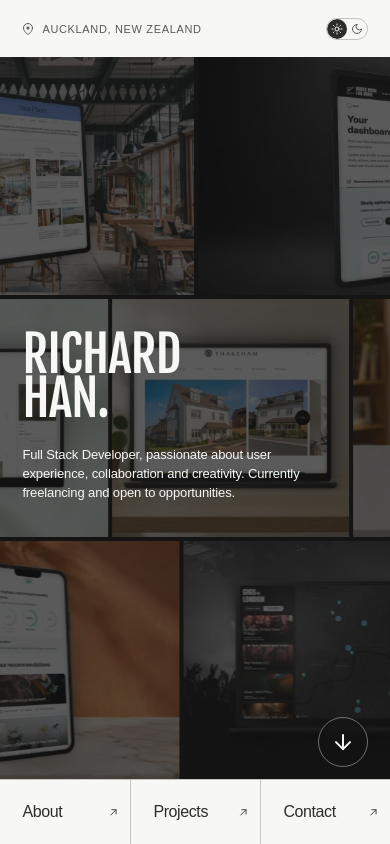
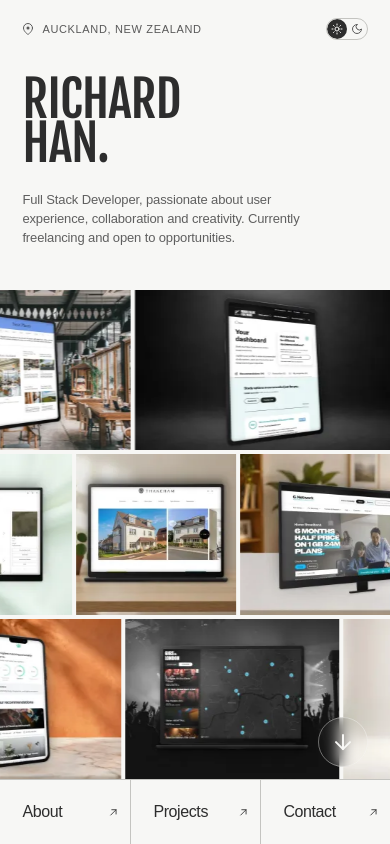
Before and after one commit to rlyhan/Richard-Han-Portfolio-New, a React (Vite) app: page / in a window 390 px wide. Built offline with nearby package versions, Linux system fonts and the light colour scheme.

Commit message:
style: lift the mobile hero's type off the ticker onto the light ground
The name and note sit on fog in the desktop's ink, and the ticker follows
them as its own undimmed band down to the blocks.

Co-Authored-By: Claude Opus 5.5 <noreply@anthropic.com>

```diff
--- a/src/components/home/HomeIntro.jsx
+++ b/src/components/home/HomeIntro.jsx
@@ -3,15 +3,16 @@ import { INTRO_LINES, INTRO_NOTE } from "../../data/home.data";
 import { MD_UP, useMediaQuery } from "../../hooks/useMediaQuery";
 import Byline from "../layout/Byline";
 import SplitLine from "../common/SplitLine";
-import TickerGround from "../common/TickerGround";
+import ProjectTicker from "../common/ProjectTicker";
 
 export const INTRO_GUTTER_CLASS =
   "px-[1.4rem] md:px-[clamp(1.75rem,3.2vw,3.5rem)]";
 
-// The left half of the hero: the byline at the top, and the name with its note —
-// under it below md, above it from md. From md this spans the hero's full height in two equal rows: the note
-// closes the top one and the name opens the bottom, its cap line level with the
-// split between About and Contact. The foot it overlaps is HomeFooter's.
+// The left half of the hero: the byline at the top, and the name with its note.
+// Below md the ticker follows them, full-bleed down to the blocks. From md this
+// spans the hero's full height in two equal rows: the note closes the top one and
+// the name opens the bottom, its cap line level with the split between About and
+// Contact. The foot it overlaps is HomeFooter's.
 //
 // Three planes the hero's exit moves, and they don't all leave together — see
 // useHeroHandoff. The h1's lines and the note rise (`setLineRef`, `setNoteRef`);
@@ -33,13 +34,11 @@ const HomeIntro = ({ headingRef, setLineRef, setNoteRef, setToplineRef }) => {
         <Byline topLineRef={setToplineRef} />
       </div>
 
-      <div className="relative isolate -mx-[1.4rem] mt-[1.35rem] flex flex-1 flex-col justify-center px-[1.4rem] py-[clamp(1rem,3svh,2.2rem)] md:contents">
-        {!isMdUp && <TickerGround sizes="52vh" />}
-
+      <div className="mt-[clamp(1.5rem,5svh,3rem)] flex flex-1 flex-col md:contents">
         <h1
           ref={headingRef}
           id="home-heading"
-          className="font-heading text-[clamp(2.6rem,min(12.8vw,7.2svh),4.25rem)] leading-[0.88] tracking-[-0.015em] text-chalk uppercase md:leading-[0.86] md:row-start-2 md:text-ink md:text-[clamp(3.5rem,min(5.9vw,11svh),5.875rem)] md:[text-box:trim-start_cap_alphabetic]"
+          className="font-heading text-[clamp(2.6rem,min(12.8vw,7.2svh),4.25rem)] leading-[0.88] tracking-[-0.015em] text-ink uppercase md:row-start-2 md:leading-[0.86] md:text-[clamp(3.5rem,min(5.9vw,11svh),5.875rem)] md:[text-box:trim-start_cap_alphabetic]"
         >
           {INTRO_LINES.map((line, i) => (
             <span
@@ -55,10 +54,19 @@ const HomeIntro = ({ headingRef, setLineRef, setNoteRef, setToplineRef }) => {
         </h1>
         <p
           ref={setNoteRef}
-          className="mt-[clamp(0.95rem,3svh,1.6rem)] max-w-[25.5rem] pr-8 font-arial text-[0.8125rem] leading-[1.45] tracking-[-0.01em] text-pretty text-chalk md:col-start-1 md:row-start-1 md:mt-0 md:mb-8 md:max-w-[34ch] md:self-end md:pr-0 md:text-[clamp(1.25rem,1.75vw,1.625rem)] md:leading-[1.3] md:text-hush"
+          className="mt-[clamp(0.95rem,3svh,1.6rem)] max-w-[25.5rem] pr-8 font-arial text-[0.8125rem] leading-[1.45] tracking-[-0.01em] text-pretty text-hush md:col-start-1 md:row-start-1 md:mt-0 md:mb-8 md:max-w-[34ch] md:self-end md:pr-0 md:text-[clamp(1.25rem,1.75vw,1.625rem)] md:leading-[1.3]"
         >
           {INTRO_NOTE}
         </p>
+
+        {!isMdUp && (
+          <div
+            aria-hidden="true"
+            className="-mx-[1.4rem] mt-[clamp(1.5rem,5svh,3rem)] min-h-0 flex-1"
+          >
+            <ProjectTicker sizes="35vh" />
+          </div>
+        )}
       </div>
     </section>
   );
```
